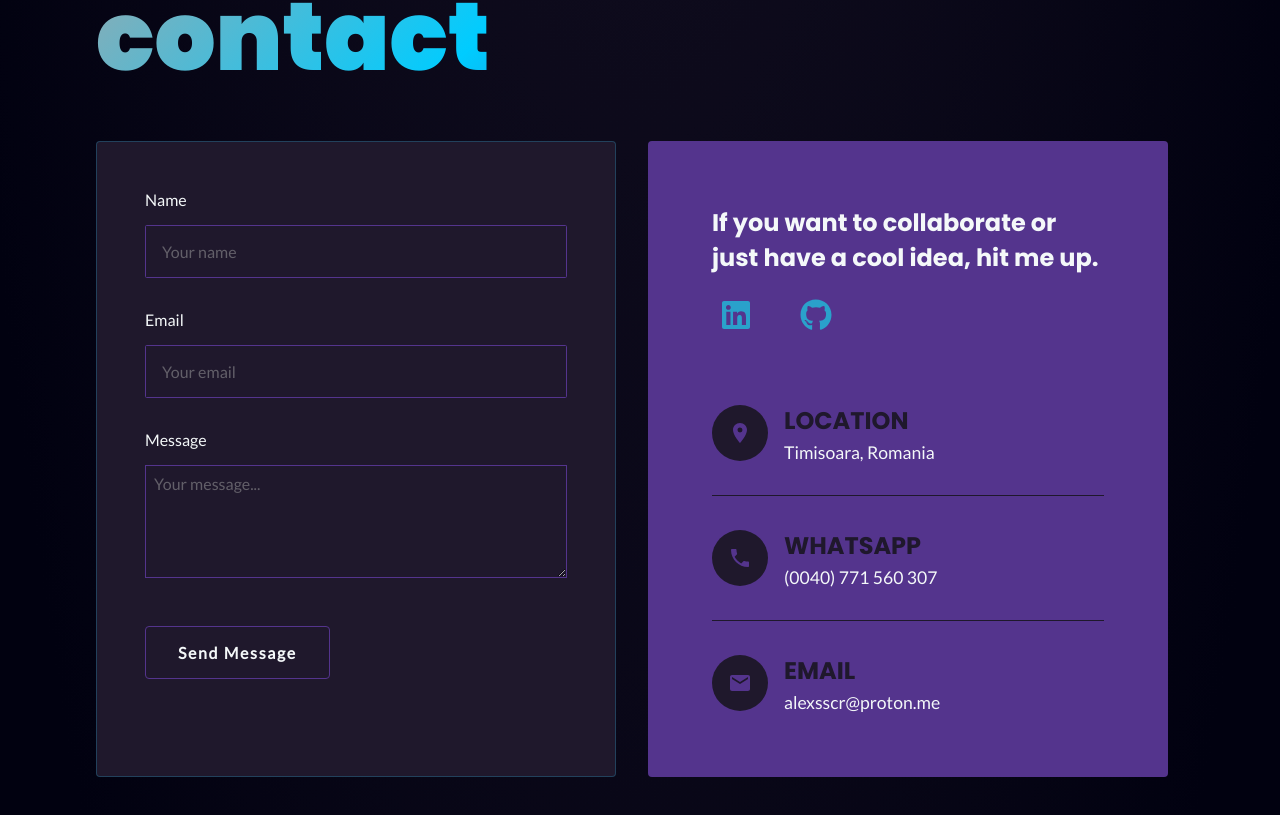
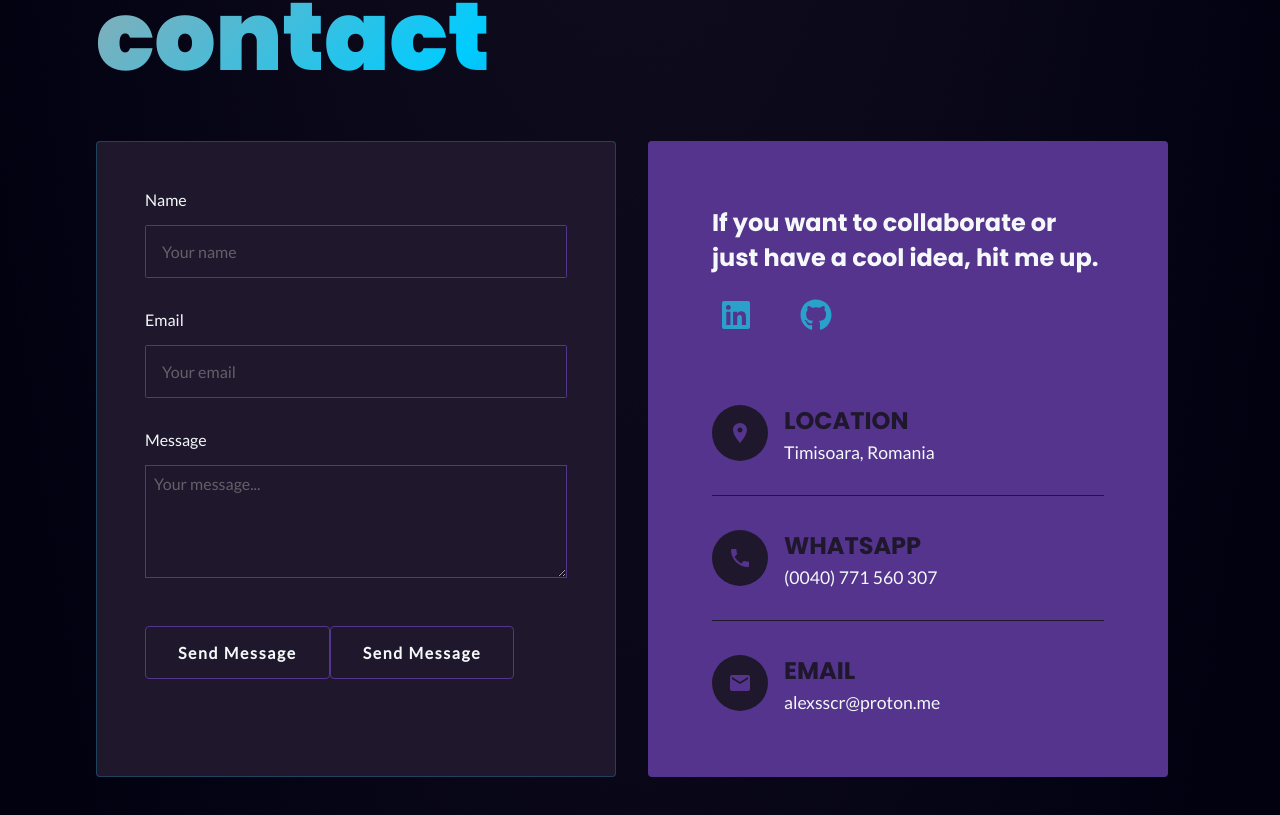
Before and after one commit to alexsilviuscr/portfolio, a Next.js app: page / in a window 1280 px wide. Shown: the part 7153-7968 px from the top of the page. Built offline with nearby package versions, Linux system fonts and the light colour scheme.

Commit message:
form test, again

```diff
--- a/src/components/ContactForm/ContactForm.js
+++ b/src/components/ContactForm/ContactForm.js
@@ -7,7 +7,7 @@ export default function ContactForm() {
     return (
     <div className={`${styles.contactForm}`}>
 
-        <form  name="Alex Silviu Contact Form" className={`${styles.form} flex flex-col gap-8`} method="post" data-netlify="true" data-netlify-honeypot="bot-field">
+        <form  name="Alex Silviu Contact Form" className={`${styles.form} flex flex-col gap-8`} method="POST" data-netlify="true" data-netlify-honeypot="bot-field">
             <div className="flex flex-col gap-4">
                 <label htmlFor="name">Name</label>
                 <input type="text" name="name" id="name" placeholder="Your name" required />
@@ -21,7 +21,8 @@ export default function ContactForm() {
                 <textarea name="message" id="message" rows="5" placeholder="Your message..." required ></textarea>
             </div>
             <div className="w-full flex pt-4">
-                <Button type="submit">Send message</Button>
+                <Button type="submit" id="submit">Send message</Button>
+                <button type="submit" id="submit" className={styles.button}>Send message</button>
             </div>
         </form>
 
--- a/src/components/ContactForm/ContactForm.module.scss
+++ b/src/components/ContactForm/ContactForm.module.scss
@@ -118,3 +118,25 @@
         }
     }
 }
+
+.button {
+    padding: 1rem 2rem;
+    font-weight: 600;
+    letter-spacing: 0.1em;
+    color: var(--body-text-color);
+    background-color: transparent;
+    cursor: pointer;
+    border: 1px solid var(--accent-color-purple);
+    border-radius: 0.25rem;
+    text-transform: capitalize;
+    transition: all 0.3s cubic-bezier(0.23, 1, 0.320, 1);
+
+    &:hover {
+        // border-color: var(--accent-color-purple);
+        box-shadow: 0 0 1rem var(--accent-color-purple);
+        background-color: var(--accent-color-purple);
+    }
+    &:active {
+        box-shadow: 0 0 0.5rem var(--accent-color-purple);
+    }
+}
```
